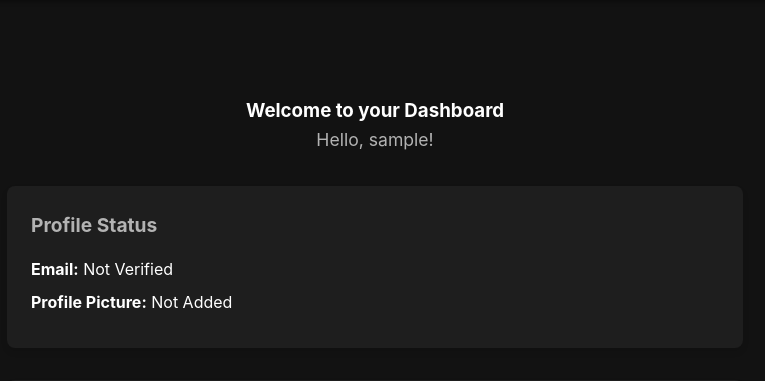
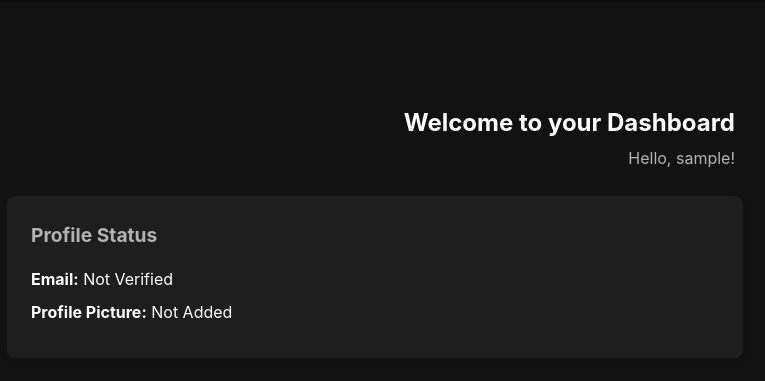
Before and after one commit to veewevosi/wevosi, a Flask app: page /dashboard in a window 1280 px wide. Shown: the part 75-456 px from the top of the page, without its empty margins (265-1030 px from the left). Run offline with Flask 3, Linux system fonts and the light colour scheme; the visitor is signed in with stand-in values (Sample User, id 1).

Commit message:
Agent step completed: Update dashboard header styling to reduce padding and align to right

```diff
--- a/templates/dashboard.html
+++ b/templates/dashboard.html
@@ -87,6 +87,24 @@
     box-shadow: 0 4px 6px rgba(0, 0, 0, 0.1);
 }
 
+.dashboard-header {
+    text-align: right;  /* Align text to the right */
+    margin-bottom: 1rem;  /* Reduced margin */
+    padding: 0.5rem;  /* Reduced padding */
+}
+
+.dashboard-header h3 {
+    margin: 0;  /* Remove default margins */
+    font-size: 1.5rem;
+    color: var(--text-primary);
+}
+
+.user-greeting {
+    margin: 0.25rem 0 0 0;  /* Reduced margin */
+    color: var(--text-secondary);
+    font-size: 1rem;
+}
+
 .user-table {
     overflow-x: auto;
 }
```
